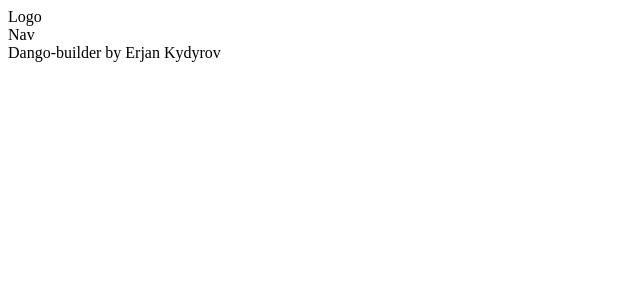
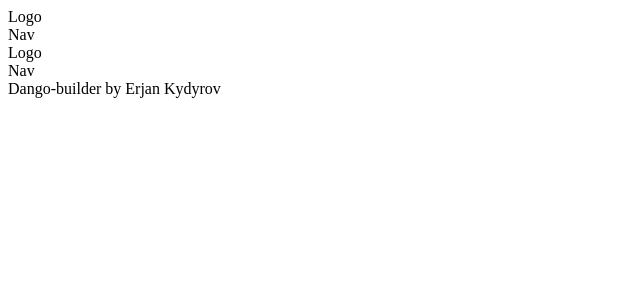
Before and after one commit to Erjankydyrov/builder, a React (Create React App) app: page / in a window 1280 px wide. Shown: the top 300 px of the page, without its empty margins (0-640 px from the left). Built offline with nearby package versions, Linux system fonts and the light colour scheme.

Commit message:
corected

```diff
--- a/src/App.js
+++ b/src/App.js
@@ -1,5 +1,4 @@
 import Layout from "./components/Layout/Layout";
-import Toolbar from "./components/Toolbar/Toolbar";
 
 function App() {
   return (
--- a/src/components/Layout/Layout.js
+++ b/src/components/Layout/Layout.js
@@ -1,3 +1,4 @@
+import Drawer from "../Drawer/Drawer";
 import Toolbar from "../Toolbar/Toolbar";
 import classes from "./Layout.module.css";
 
@@ -5,6 +6,7 @@ const Layout = ({ children }) => {
     return (
     <div className = {classes.Layout}>
         <Toolbar />
+        <Drawer />
         {children}
     </div>
     );
```
